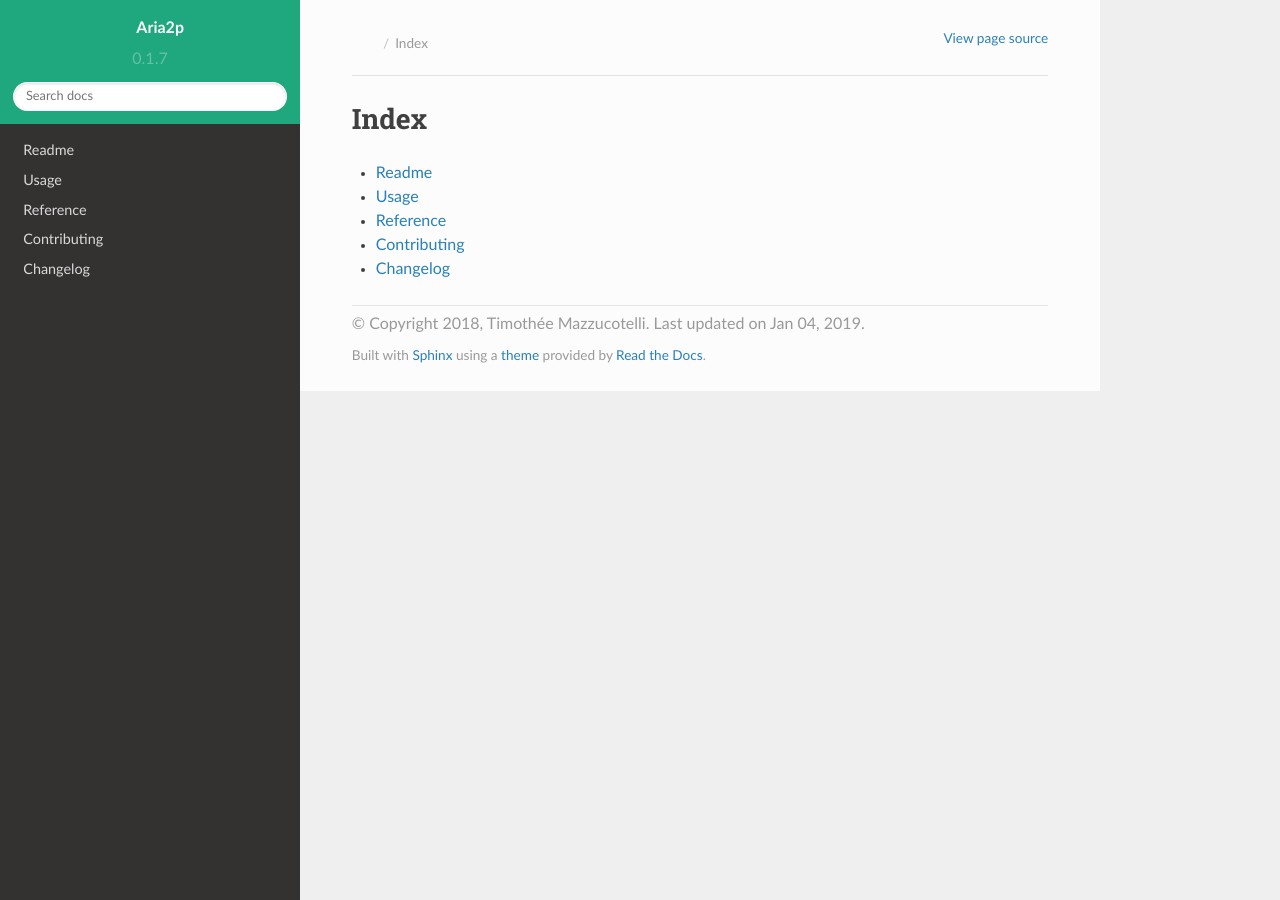
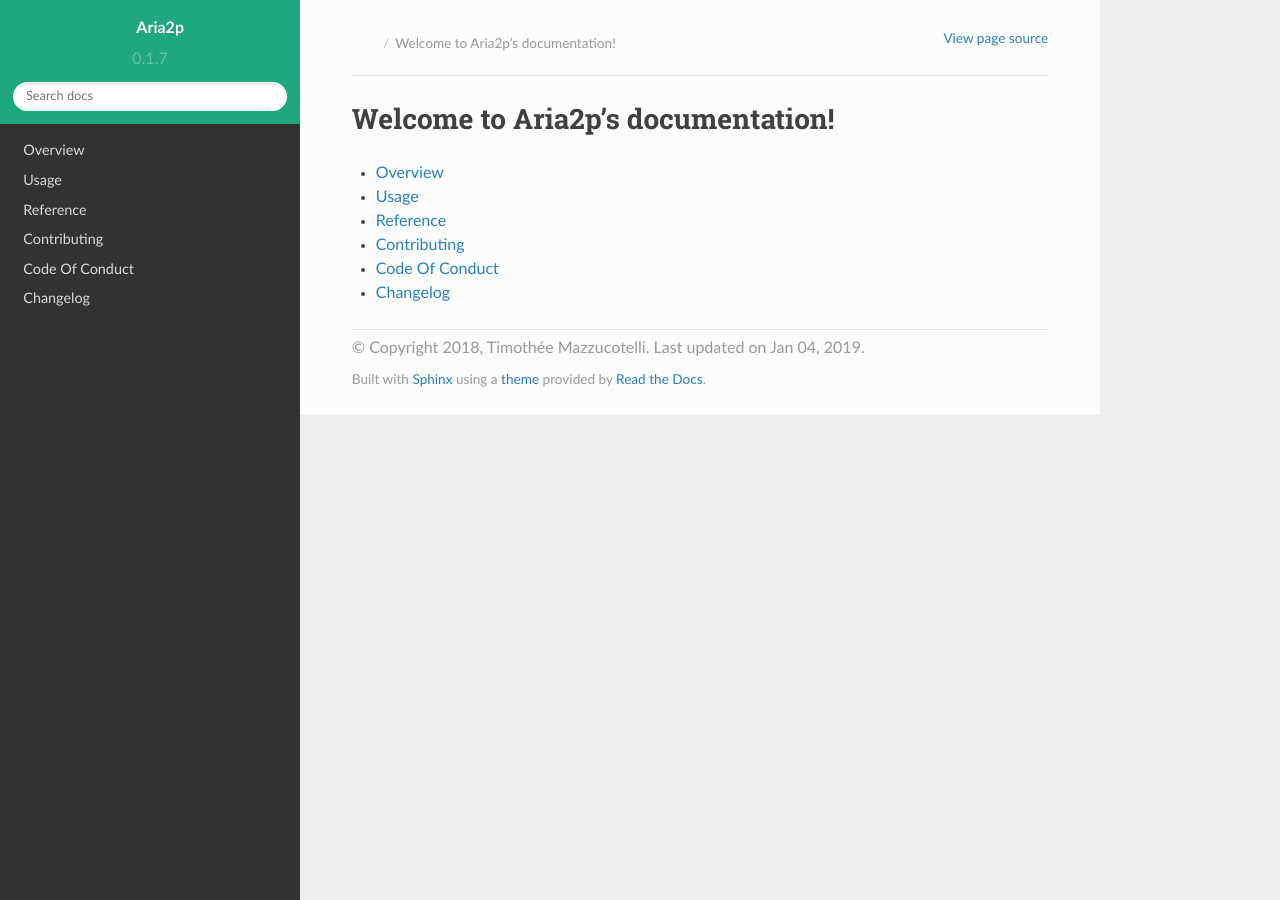
Before and after one commit to pawamoy/aria2p, a Sphinx documentation site: the page built from docs/index.md, in a window 1280 px wide. Built offline with Sphinx 7.4.7 and the Read the Docs theme 2.0.0, drawn with Linux system fonts in a browser that asks for light colours.

Commit message:
Write first version of the documentation

```diff
--- /dev/null
+++ b/docs/code_of_conduct.md
@@ -0,0 +1 @@
+../CODE_OF_CONDUCT.md
--- a/docs/conf.py
+++ b/docs/conf.py
@@ -69,7 +69,10 @@ github_doc_root = "https://github.com/pawamoy/aria2p/tree/master/doc/"
 def setup(app):
     app.add_config_value(
         "recommonmark_config",
-        {"url_resolver": lambda url: github_doc_root + url, "auto_toc_tree_section": "Index"},
+        {
+            "url_resolver": lambda url: github_doc_root + url,
+            "auto_toc_tree_section": "Welcome to Aria2p's documentation!",
+        },
         True,
     )
     app.add_transform(AutoStructify)
--- a/docs/index.md
+++ b/docs/index.md
@@ -1,7 +1,8 @@
-# Index
+# Welcome to Aria2p's documentation!
 
-- [Readme](readme.md)
+- [Overview](readme.md)
 - [Usage](usage.md)
 - [Reference](reference.rst)
 - [Contributing](contributing.md)
+- [Code Of Conduct](code_of_conduct.md)
 - [Changelog](changelog.md)
--- /dev/null
+++ b/docs/usage.md
@@ -0,0 +1,3 @@
+# Usage
+Extensive usage instructions will be added later, when the application is more stable.
+For now, please refer to the README / Overview.
```
Also changed, not shown: docs/contributing.md (added, +1 -0 lines).
